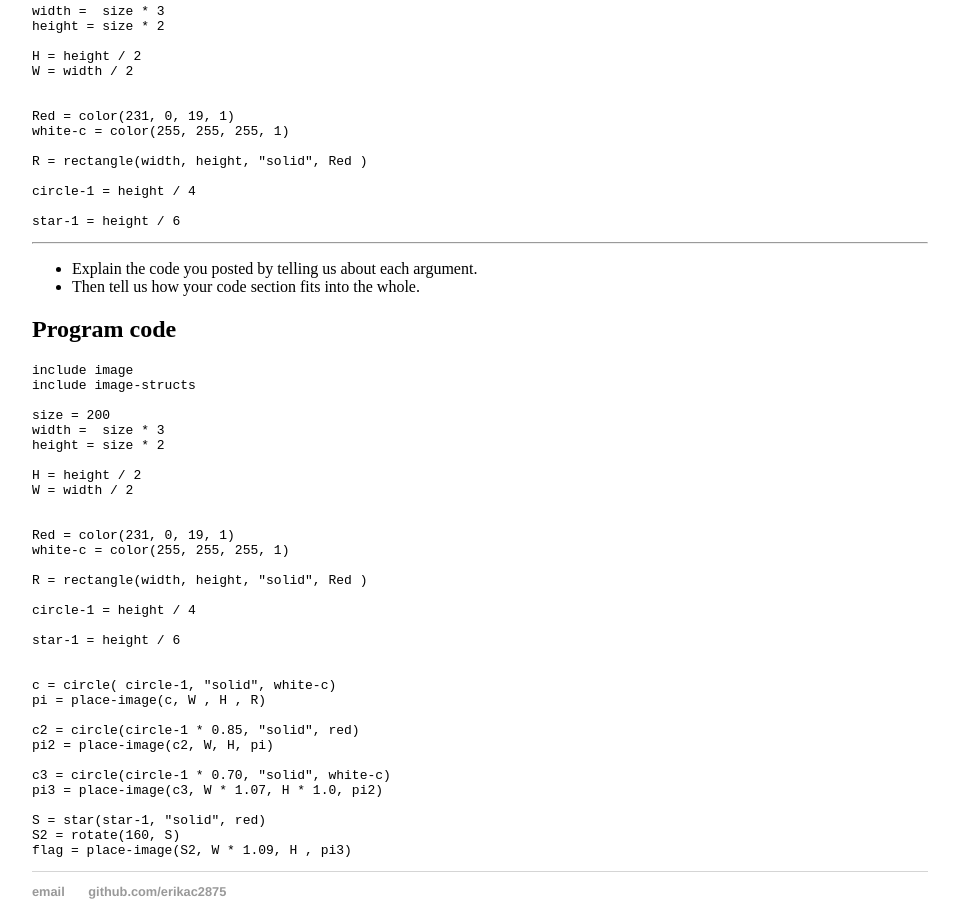
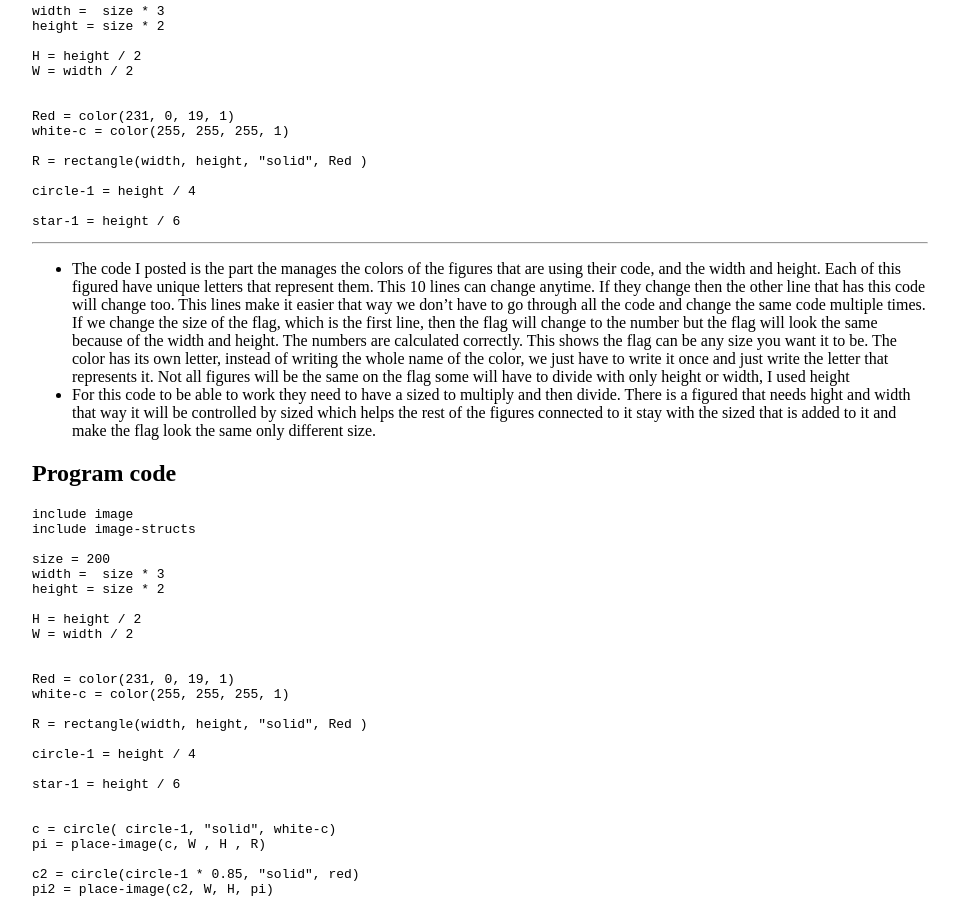
Before and after one commit to erikac2875/erikac2875.github.io, a Jekyll site: the page built from _posts/2018-12-21-flag-project.md, in a window 1280 px wide and 900 px high, scrolled down 1251 px. Shown: the whole window, without its empty margins (160-1119 px from the left). Built offline with Jekyll 4.4.1, drawn with Linux system fonts in a browser that asks for light colours.

Commit message:
Update 2018-12-21-flag-project.md

```diff
--- a/_posts/2018-12-21-flag-project.md
+++ b/_posts/2018-12-21-flag-project.md
@@ -49,11 +49,8 @@ star-1 = height / 6
 
 * * *
 
--   Explain the code you posted by telling us about each argument.
--   Then tell us how your code section fits into the whole.
-
-
-
+-   The code I posted is the part the manages the colors of the figures that are using their code, and the width and height. Each of this figured have unique letters that represent them. This 10 lines can change anytime. If they change then the other line that has this code will change too. This lines make it easier that way we don't have to go through all the code and change the same code multiple times. If we change the size of the flag, which is the first line, then the flag will change to the number but the flag will look the same because of the width and height. The numbers are calculated correctly. This shows the flag can be any size you want it to be. The color has its own letter, instead of writing the whole name of the color, we just have to write it once and just write the letter that represents it. Not all figures will be the same on the flag some will have to divide with only height or width, I used height
+-  For this code to be able to work they need to have a sized to multiply and then divide. There is a figured that needs hight and width that way it will be controlled by sized which helps the rest of the figures connected to it stay with the sized that is added to it and make the flag look the same only different size.
 
 ## Program code
 
```
